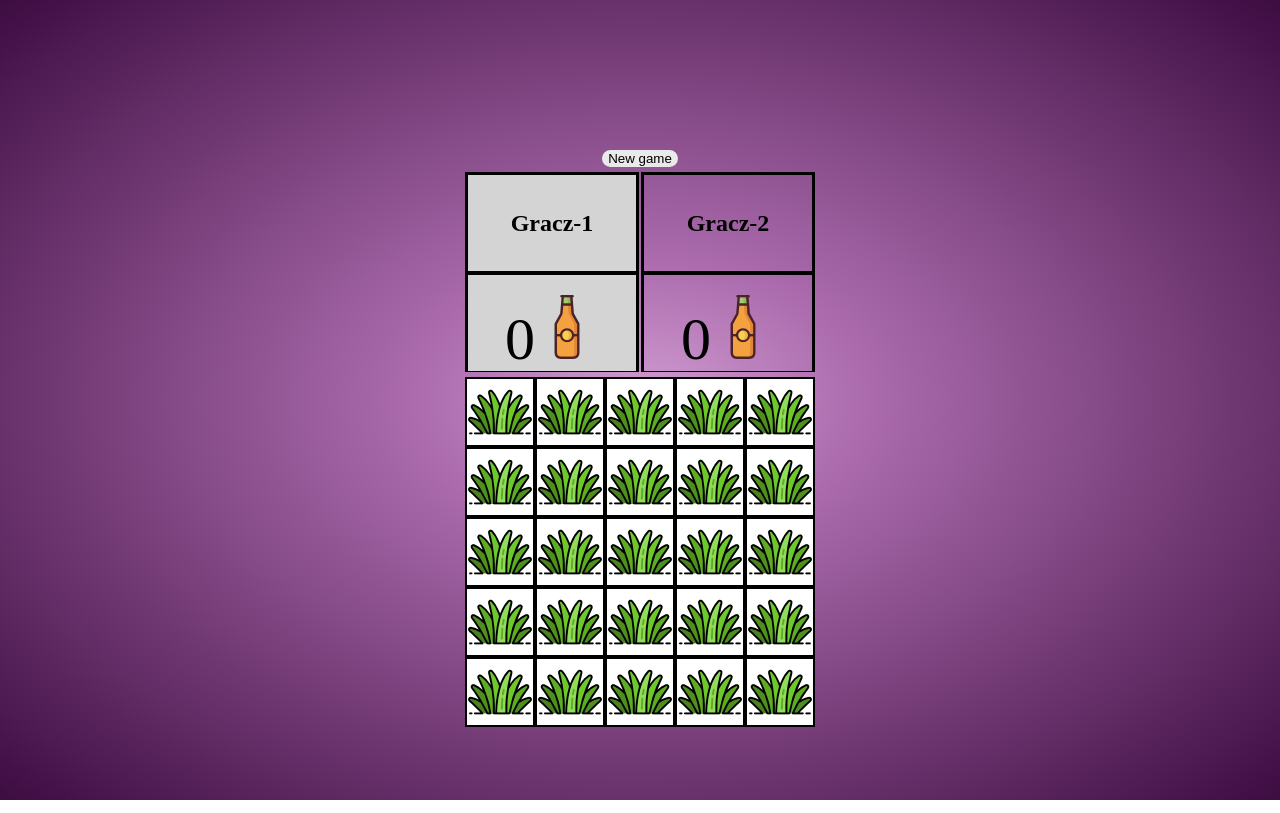
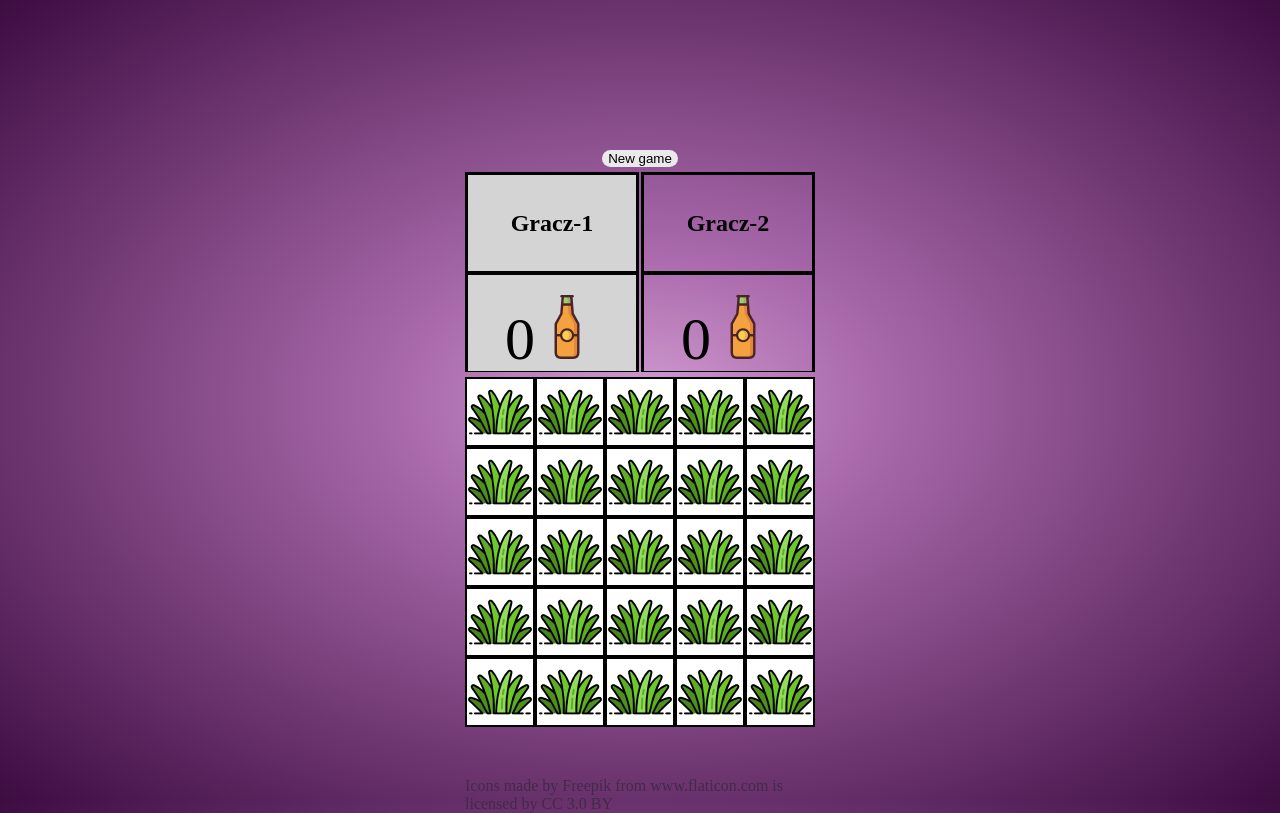
Before and after one commit to Rusin-Tomasz/Beer_Game, a plain HTML site: page index.html in a window 1280 px wide. Both pictures are taken after a click on the button "Start". Drawn offline with Linux system fonts and the light colour scheme.

Commit message:
dodana akredytacja i naprawiony init

```diff
--- a/css/style.css
+++ b/css/style.css
@@ -198,3 +198,14 @@ img {
 .init-cn button:hover {
     background-color: #FFF;
 }
+
+
+.icons {
+    margin-top: 50px;
+    color: #432a48;
+}
+
+.icons a {
+    text-decoration: none;
+    color: #432a48;
+}
--- a/index.html
+++ b/index.html
@@ -74,11 +74,11 @@
             <div class="field grass"></div>
         </div>
 
-
+<div class="icons">Icons made by <a href="http://www.freepik.com" title="Freepik">Freepik</a> from <a href="https://www.flaticon.com/" title="Flaticon">www.flaticon.com</a> is licensed by <a href="http://creativecommons.org/licenses/by/3.0/" title="Creative Commons BY 3.0" target="_blank">CC 3.0 BY</a></div>
 
     </div>
 
-    <!--<div>Icons made by <a href="http://www.freepik.com" title="Freepik">Freepik</a> from <a href="https://www.flaticon.com/" title="Flaticon">www.flaticon.com</a> is licensed by <a href="http://creativecommons.org/licenses/by/3.0/" title="Creative Commons BY 3.0" target="_blank">CC 3.0 BY</a></div>-->
+
 
     <script src="js/jquery-3.3.1.min.js"></script>
     <script src="js/main.js"></script>
--- a/js/main.js
+++ b/js/main.js
@@ -36,11 +36,11 @@ $(document).ready(function () {
                 if (player1Score > player2Score) {
                     winnerScore = player1Score
                     $('.winner').text('Wygrał ' + $('.player-1-name').text());
-                    $('.final-score').text('Z wynikiem ' + winnerScore + ' szt. ' + $('.player-2-name').text() + ' stawia dzisiaj kolejkę :)' );
+                    $('.final-score').text('Z wynikiem ' + winnerScore + ' szt. ' + $('.player-2-name').text() + ' stawia dzisiaj kolejkę :)');
                 } else if (player1Score < player2Score) {
                     winnerScore = player2Score
                     $('.winner').text('Wygrał ' + $('.player-2-name').text());
-                    $('.final-score').text('Z wynikiem ' + winnerScore + ' szt. ' + $('.player-1-name').text() + ' stawia dzisiaj kolejkę :)' );
+                    $('.final-score').text('Z wynikiem ' + winnerScore + ' szt. ' + $('.player-1-name').text() + ' stawia dzisiaj kolejkę :)');
                 } else {
                     winnerScore = player1Score;
                     $('.winner').text('Remis')
@@ -111,25 +111,27 @@ function init() {
         $('.field').removeClass('beer moreBeer trash fieldDone').addClass(defaultField);
         $('.init-cn').hide();
         $('.wrapper').show();
-
-    if($('.name-1').val() == '') {
+        $('.player-1').removeClass('active');
+        $('.player-2').removeClass('active');
+        $('.player-1').addClass('active');
+        if ($('.name-1').val() == '') {
             $('.player-1-name').text('Gracz-1')
-    }else {
+        } else {
             $('.player-1-name').text($('.name-1').val())
         }
-     if($('.name-2').val() == '') {
+        if ($('.name-2').val() == '') {
             $('.player-2-name').text('Gracz-2')
-    }else {
+        } else {
             $('.player-2-name').text($('.name-2').val())
         };
 
     };
 
-    $('.init').click(function(){
+    $('.init').click(function () {
         init();
     });
 
-    $('.start').click(function(){
+    $('.start').click(function () {
         init();
     });
 
```
Lines whose indentation alone changed are shown as unchanged.
